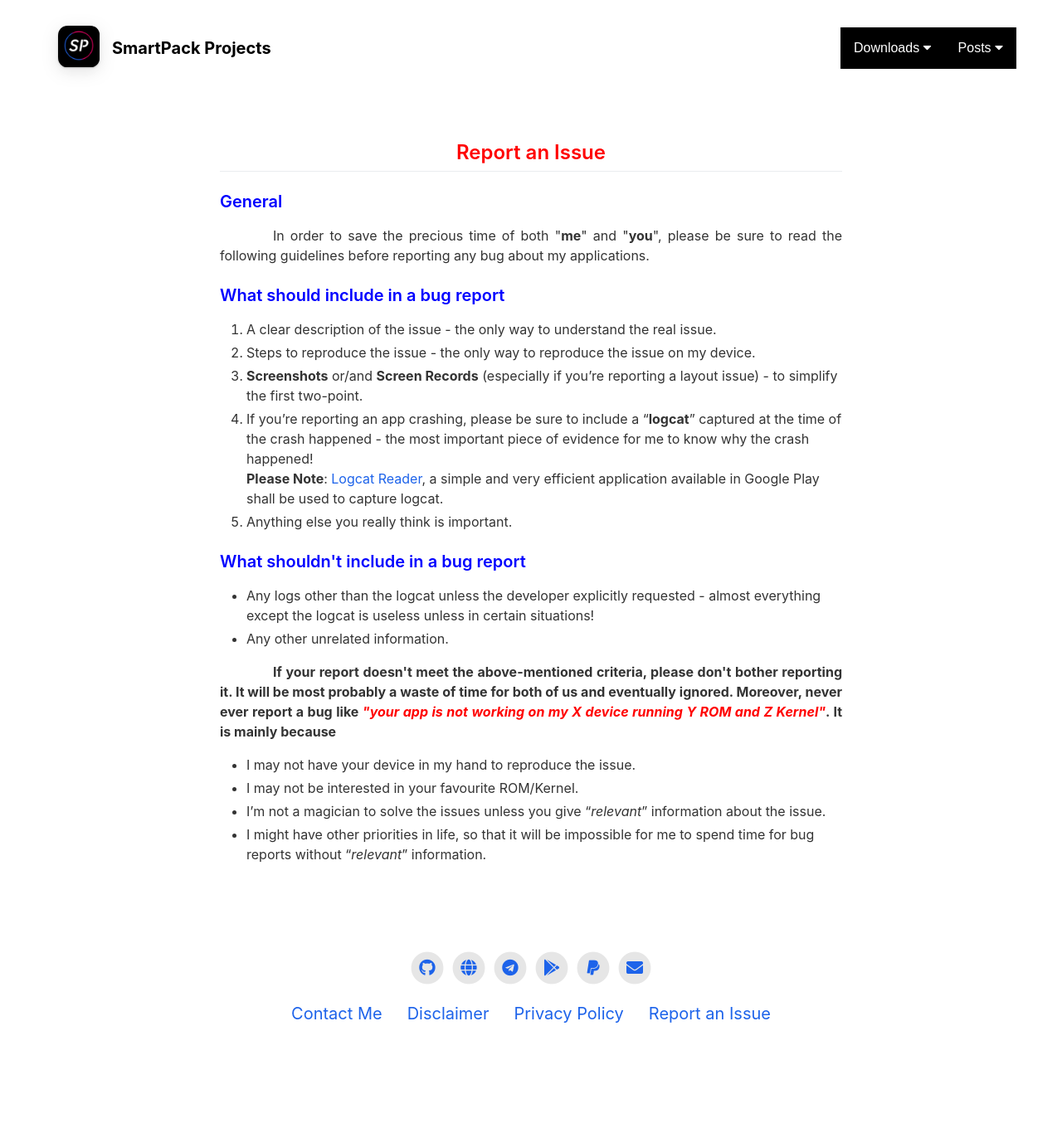
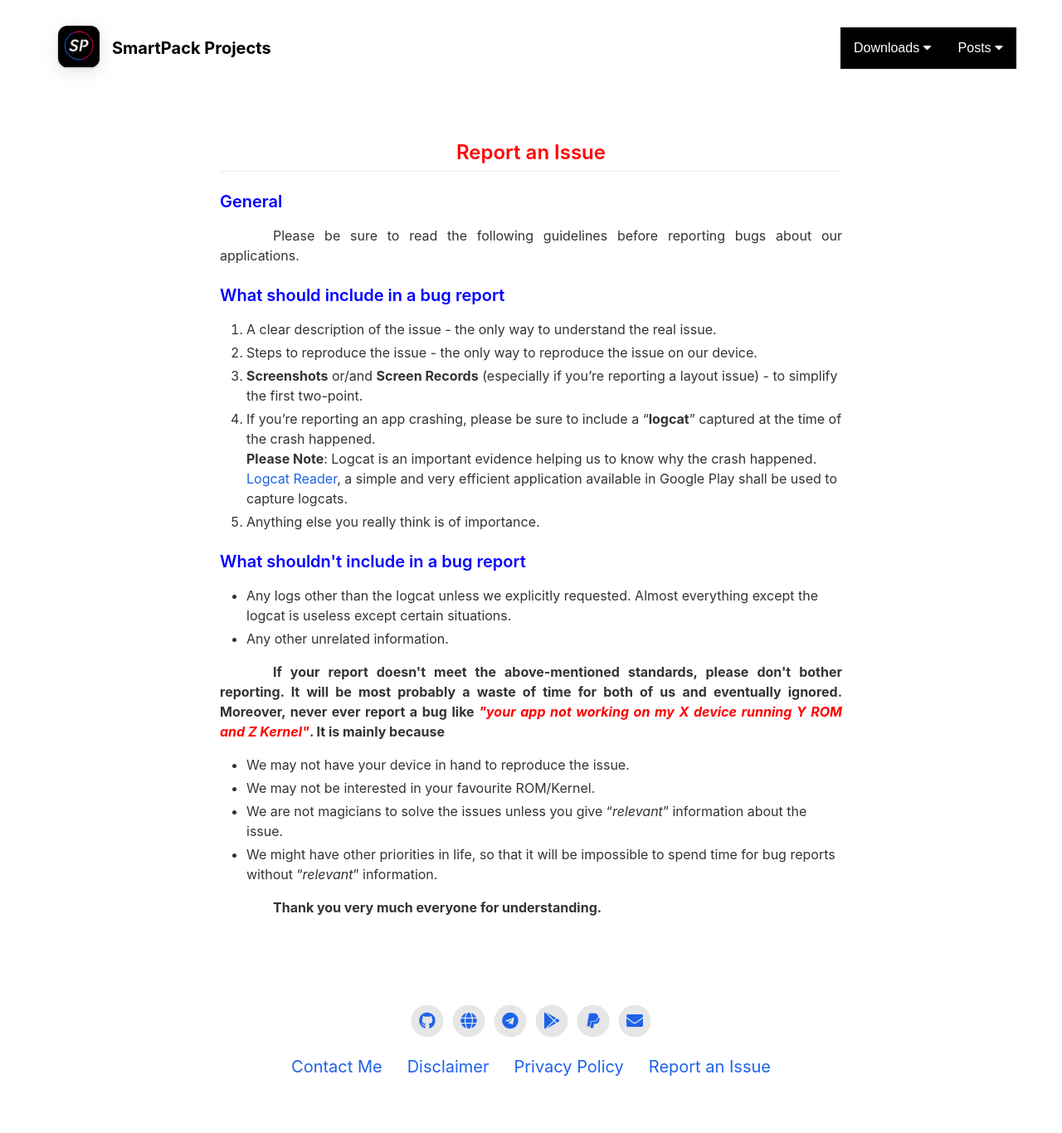
Before and after one commit to SmartPack/SmartPack.github.io, a Jekyll site: the page built from _pages/report-issue.md, in a window 1280 px wide. Shown: the whole page at 83% size. Built offline with Jekyll 4.4.1, drawn with Linux system fonts in a browser that asks for light colours; nearby versions of some CDN libraries; before the commit the page ends 1302 px from its top, so only the background shows below that.

```diff
--- a/_pages/report-issue.md
+++ b/_pages/report-issue.md
@@ -13,24 +13,26 @@ include_in_footer: true
 
 <h3 style="color: blue">General</h3>
 
-<p style="text-align: justify;"><tab1>In order to save the precious time of both "<b>me</b>" and "<b>you</b>", please be sure to read the following guidelines before reporting any bug about my applications.</tab1></p>
+<p style="text-align: justify;"><tab1>Please be sure to read the following guidelines before reporting bugs about our applications.</tab1></p>
 
 <h3 style="color: blue">What should include in a bug report</h3>
 
 1. A clear description of the issue - the only way to understand the real issue.
-2. Steps to reproduce the issue - the only way to reproduce the issue on my device.
+2. Steps to reproduce the issue - the only way to reproduce the issue on our device.
 3. <b>Screenshots</b> or/and <b>Screen Records</b> (especially if you're reporting a layout issue) - to simplify the first two-point.
-4. If you're reporting an app crashing, please be sure to include a "<b>logcat</b>" captured at the time of the crash happened - the most important piece of evidence for me to know why the crash happened!<br><b>Please Note</b>: <a href="https://play.google.com/store/apps/details?id=com.dp.logcatapp" target="_blank">Logcat Reader</a>, a simple and very efficient application available in Google Play shall be used to capture logcat.
-5. Anything else you really think is important.
+4. If you're reporting an app crashing, please be sure to include a "<b>logcat</b>" captured at the time of the crash happened.<br><b>Please Note</b>: Logcat is an important evidence helping us to know why the crash happened. <a href="https://play.google.com/store/apps/details?id=com.dp.logcatapp" target="_blank">Logcat Reader</a>, a simple and very efficient application available in Google Play shall be used to capture logcats.
+5. Anything else you really think is of importance.
 
 <h3 style="color: blue">What shouldn't include in a bug report</h3>
 
-* Any logs other than the logcat unless the developer explicitly requested - almost everything except the logcat is useless unless in certain situations!
+* Any logs other than the logcat unless we explicitly requested. Almost everything except the logcat is useless except certain situations.
 * Any other unrelated information.
 
-<p style="text-align: justify;"><tab1><b>If your report doesn't meet the above-mentioned criteria, please don't bother reporting it. It will be most probably a waste of time for both of us and eventually ignored. Moreover, never ever report a bug like <i style="color: red">"your app is not working on my X device running Y ROM and Z Kernel"</i>. It is mainly because</b></tab1></p>
+<p style="text-align: justify;"><tab1><b>If your report doesn't meet the above-mentioned standards, please don't bother reporting. It will be most probably a waste of time for both of us and eventually ignored. Moreover, never ever report a bug like <i style="color: red">"your app not working on my X device running Y ROM and Z Kernel"</i>. It is mainly because</b></tab1></p>
 
-* I may not have your device in my hand to reproduce the issue.
-* I may not be interested in your favourite ROM/Kernel.
-* I'm not a magician to solve the issues unless you give "<i>relevant</i>" information about the issue.
-* I might have other priorities in life, so that it will be impossible for me to spend time for bug reports without "<i>relevant</i>" information.
+* We may not have your device in hand to reproduce the issue.
+* We may not be interested in your favourite ROM/Kernel.
+* We are not magicians to solve the issues unless you give "<i>relevant</i>" information about the issue.
+* We might have other priorities in life, so that it will be impossible to spend time for bug reports without "<i>relevant</i>" information.
+
+<p style="text-align: justify;"><tab1><b>Thank you very much everyone for understanding.</b></tab1></p>
```
Also changed, not shown: _pages/contact.md (+3 -3 lines), _pages/hire-me.md (+6 -6 lines), _pages/trans.md (+1 -1 lines).
